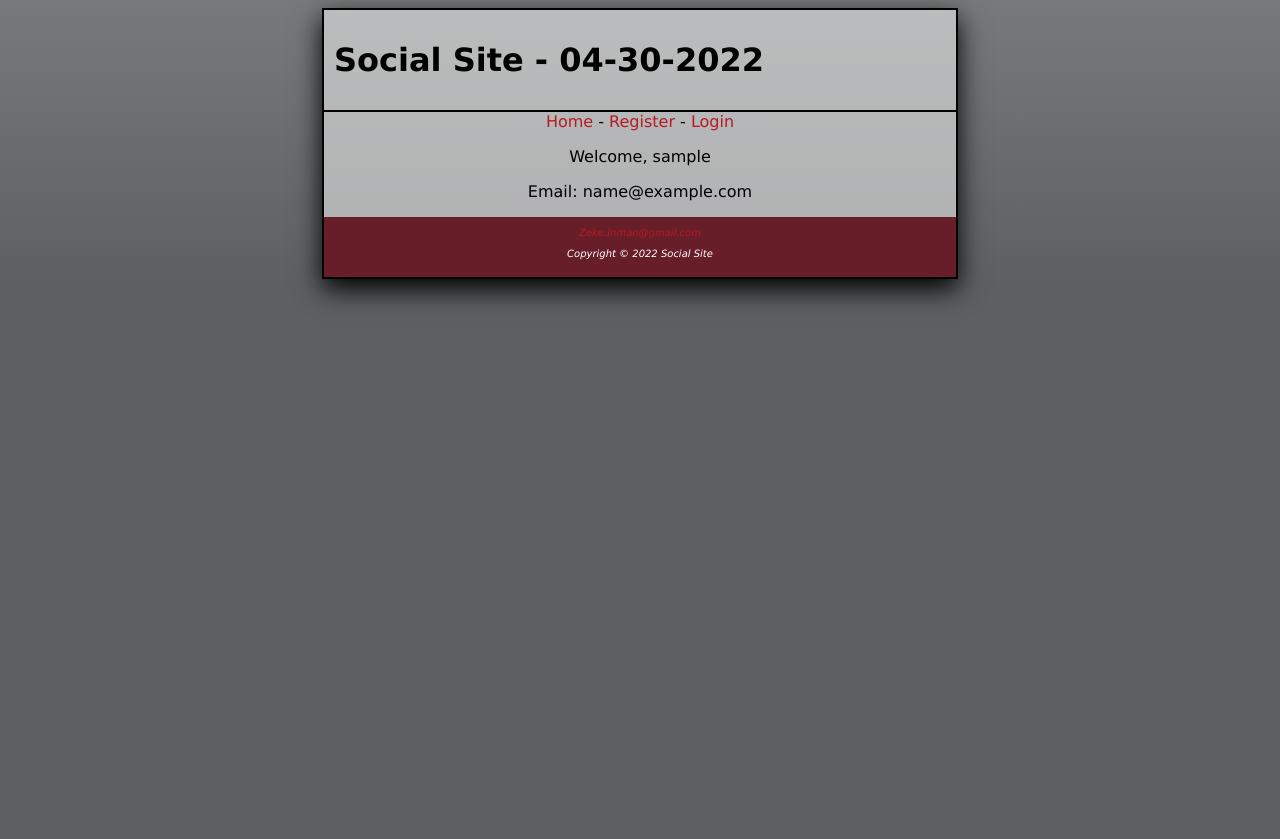
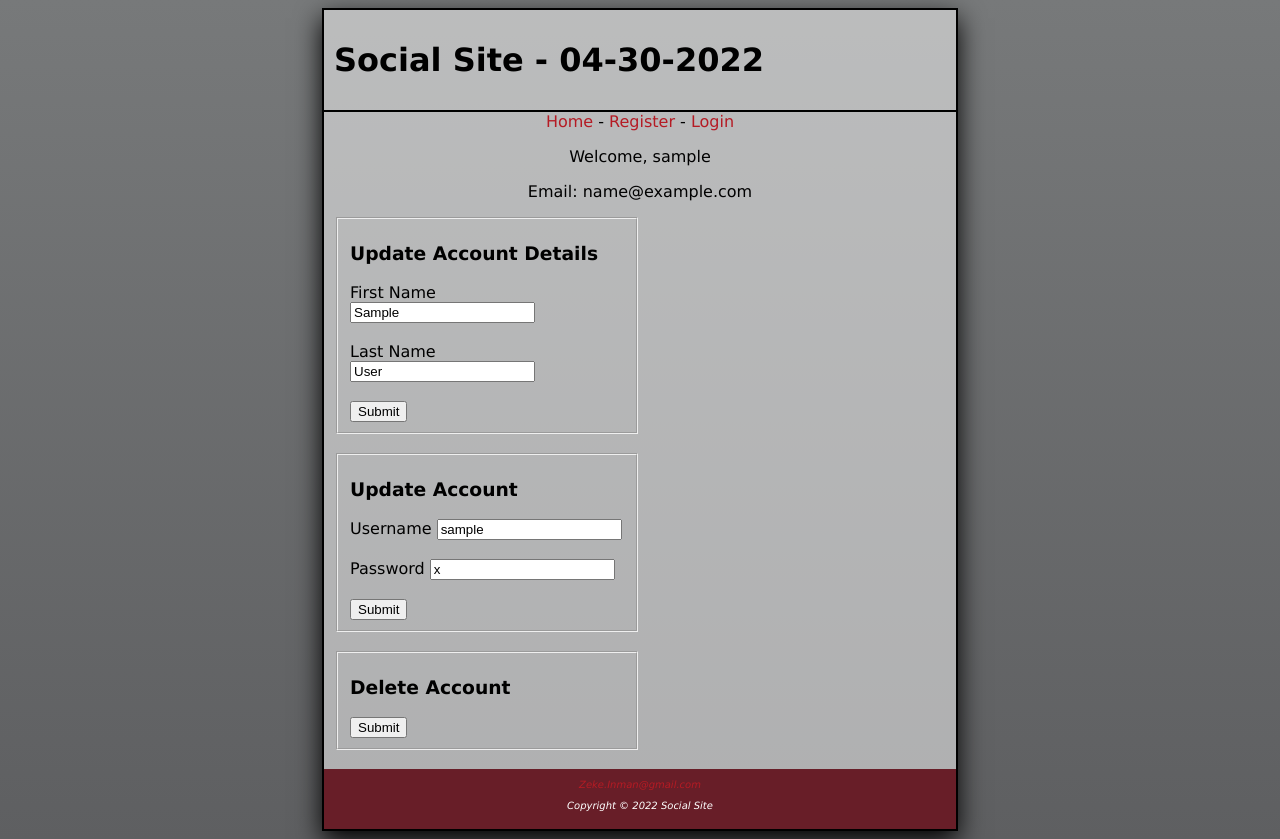
Before and after one commit to Zeke5399/SocialSite, a PHP site: the page made by view/profile.php in a window 1280 px wide. Before the commit the page ends 304 px from the top, so only its background shows below. Run offline with PHP 8.4, Linux system fonts and the light colour scheme; the template is opened without the code that fills it: most values are stand-ins (such as "Sample title", 1, 10 or a date in 2020).

Commit message:
Profile Page Progress

```diff
--- a/index.php
+++ b/index.php
@@ -176,7 +176,8 @@ switch ($action) {
     break;
 
     case 'profile':
-    $info = accountDB::getUserByID($_SESSION['accountID']);
+    $user = accountDB::getUserByID($_SESSION['accountID']);
+    $account = new account($user['accountID'], $user['username'], $user['email'], $user['accountType'], $user['fname'], $user['lname']);
     include("./view/profile.php");
     break;
 
--- a/style.css
+++ b/style.css
@@ -46,6 +46,9 @@ p {
 #greenText {color: green;}
 #redText {color: red;}
 
+#right {float: right; width: 50%;}
+#left {margin-right: 50%;}
+
 a {
     text-decoration: none;
     transition: 0.5s;
--- a/view/profile.php
+++ b/view/profile.php
@@ -1,8 +1,63 @@
 <?php include_once './view/header.php'; ?>
 
 <main>
-    <p>Welcome, <?php echo $info['username']; ?></p>
-    <p>Email: <?php echo $info['email']; ?></p>
+    <p>Welcome, <?php echo $account->getUsername(); ?></p>
+    <p>Email: <?php echo $account->getEmail(); ?></p>
+
+    <div id="left">
+    <form action="" method="POST">
+        <fieldset>
+        <h3>Update Account Details</h3>
+        <input type="hidden" name="action" value="account-details-action">
+
+        <label for="firstname">First Name</label>
+        <input id="firstname" name="firstname" type="text" value="<?php if(isset($firstName)) { echo $firstName;} elseif($_SESSION['accountType'] != "null") { echo $account->getFirstName();} ?>">
+        <span><?php if(isset($firstnameError)) { echo $firstnameError;} ?></span>
+        <br><br>
+
+        <label for="lastname">Last Name</label>
+        <input id="lastname" name="lastname" type="text" value="<?php if(isset($lastName)) { echo $lastName;} elseif($_SESSION['accountType'] != "null") { echo $account->getLastName();} ?>">
+        <span><?php if(isset($lastnameError)) { echo $lastnameError;} ?></span>
+        <br><br>
+
+        <button id="submitButton" name="detailSubmit" type="submit">Submit</button>
+        </fieldset>
+        <br>
+
+    </form>
+
+<form action="" method="POST">
+        <fieldset>
+        <h3>Update Account</h3>
+        <input type="hidden" name="action" value="account-update-action">
+
+        <label for="username">Username</label>
+        <input id="username" name="username" type="text" value="<?php if(isset($username)) { echo $username;} else { echo $account->getUsername();} ?>">
+        <span><?php if(isset($usernameError)) { echo $usernameError;} ?></span>
+        <br><br>
+
+        <label for="password">Password</label>
+        <input id="password" name="password" type="text" value="<?php if(isset($password)) { echo $password;} ?>">
+        <span><?php if(isset($passwordError)) { echo $passwordError;} ?></span>
+        <br><br>
+
+        <button id="submitButton" name="detailSubmit" type="submit">Submit</button>
+        </fieldset>
+        <br>
+
+</form>
+
+<form action="" method="POST">
+        <fieldset>
+        <h3>Delete Account</h3>
+        <input type="hidden" name="action" value="account-delete-action">
+
+        <button id="submitButton" name="deleteSubmit" type="submit">Submit</button>
+        </fieldset>
+        <br>
+
+</form>
+    </div>
 </main>
 
 <?php include './view/footer.php'; ?>
```
Also changed, not shown: model/account.php (+11 -11 lines), nbproject/private/private.xml (+2 -6 lines).
